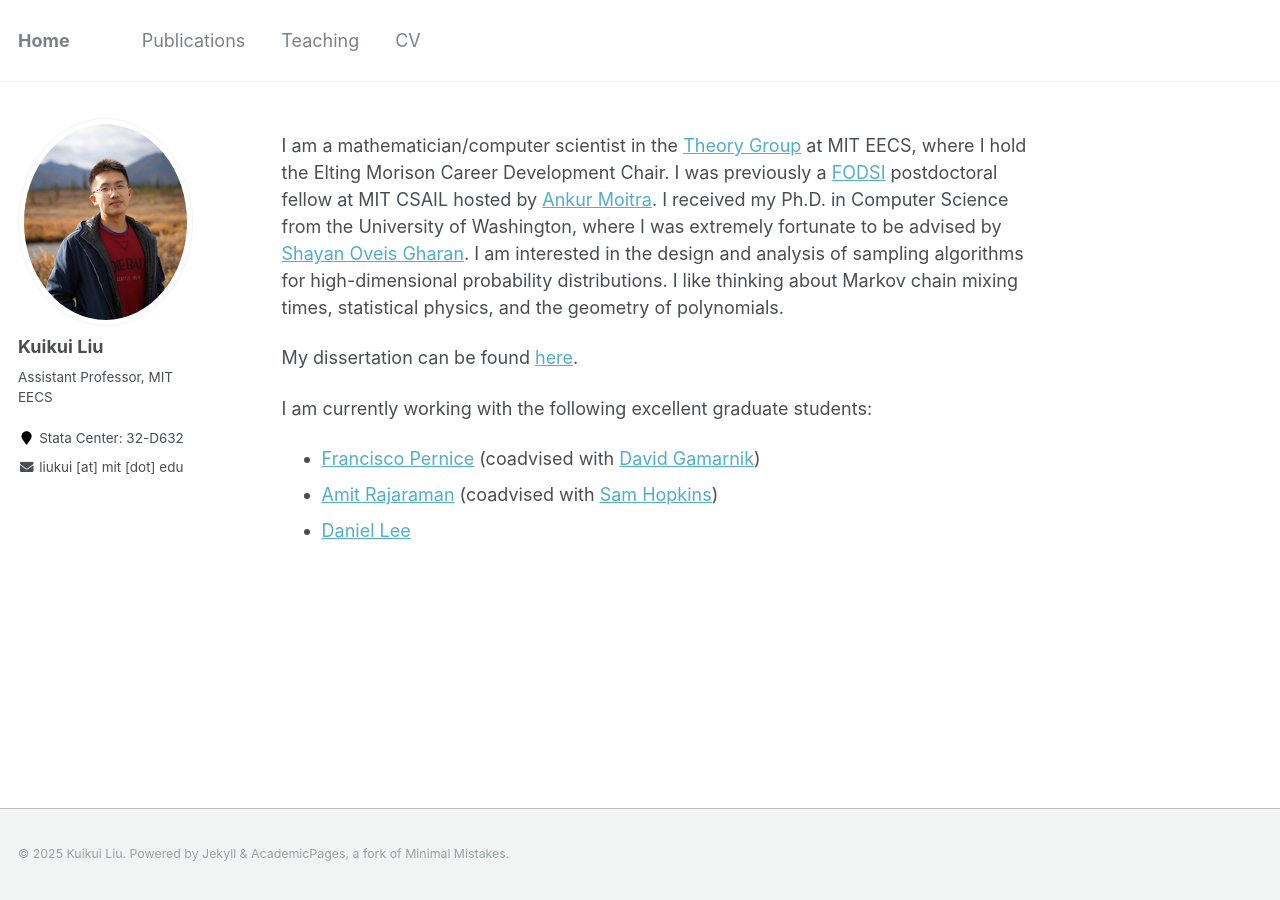
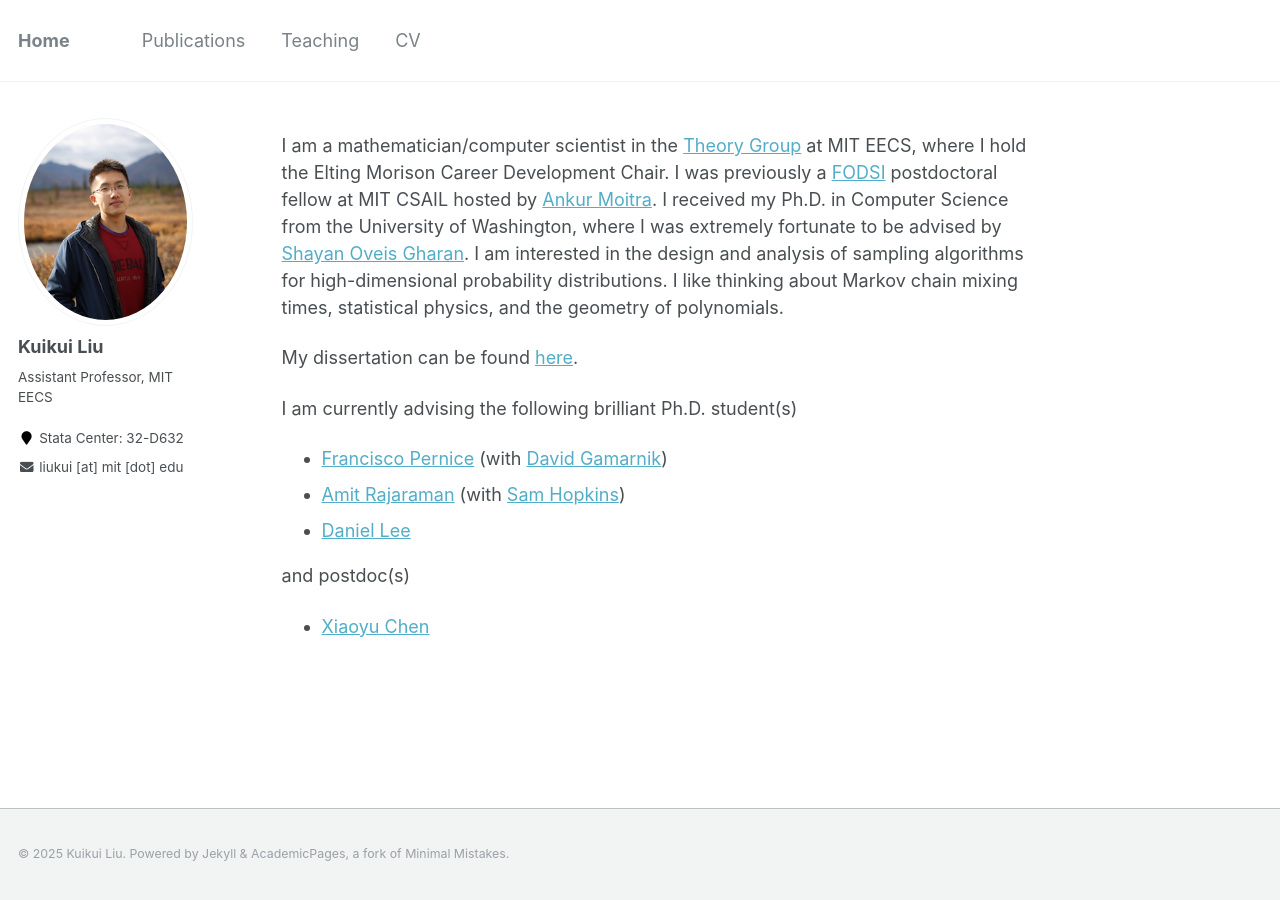
Before and after one commit to kuikuiliu/kuikuiliu.github.io, a Jekyll site: the page built from _pages/about.md, in a window 1280 px wide. Built offline with Jekyll 4.4.1, drawn with Linux system fonts in a browser that asks for light colours.

Commit message:
update about with xiaoyu postdoc

```diff
--- a/_pages/about.md
+++ b/_pages/about.md
@@ -12,7 +12,10 @@ I am a mathematician/computer scientist in the [Theory Group](https://toc.csail.
 
 My dissertation can be found [here](/files/dissertation.pdf).
 
-I am currently working with the following excellent graduate students:
-- [Francisco Pernice](https://sites.google.com/view/franciscopernice/home) (coadvised with [David Gamarnik](https://web.mit.edu/gamarnik/www/home.html))
-- [Amit Rajaraman](https://amitrajaraman.github.io/) (coadvised with [Sam Hopkins](https://www.samuelbhopkins.com/))
+I am currently advising the following brilliant Ph.D. student(s)
+- [Francisco Pernice](https://sites.google.com/view/franciscopernice/home) (with [David Gamarnik](https://web.mit.edu/gamarnik/www/home.html))
+- [Amit Rajaraman](https://amitrajaraman.github.io/) (with [Sam Hopkins](https://www.samuelbhopkins.com/))
 - [Daniel Lee](https://dan-iel-lee.vercel.app/)
+
+and postdoc(s)
+- [Xiaoyu Chen](https://chenxiaoyu233.github.io/info/)
```
Also changed, not shown: 5 other files.
